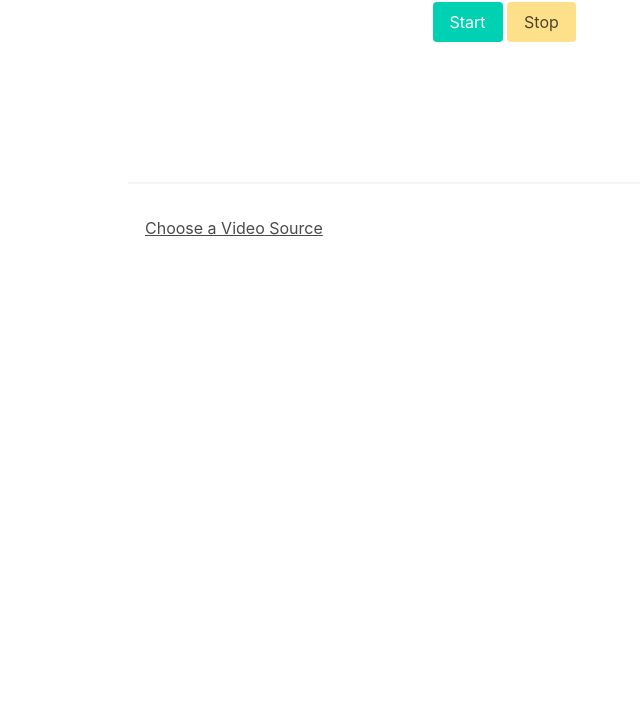
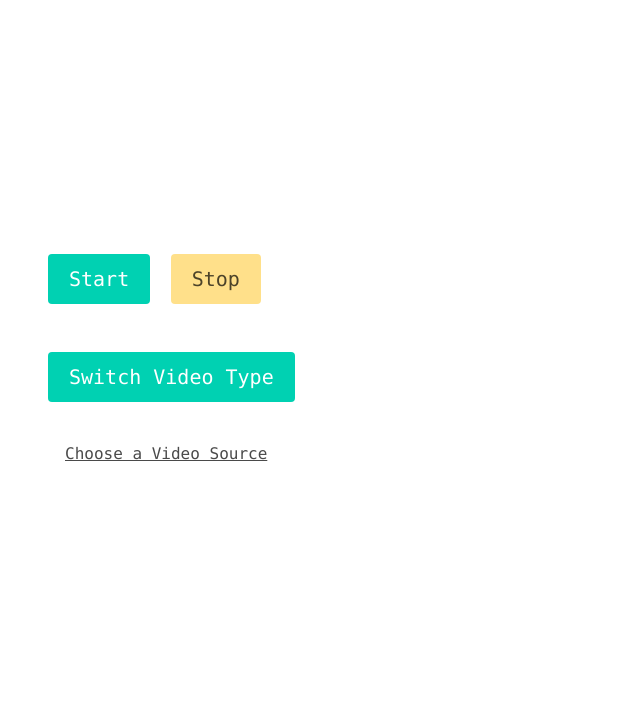
Before and after one commit to MNTadros/screen-recorder-electron, an Electron app: page src/index.html in a window 800 px wide. Shown: the part 82-800 px from the top of the page, without its empty margins (0-640 px from the left). Drawn offline with nearby package versions, Linux system fonts and the light colour scheme.

Commit message:
added switch button aswell as making the app look better

```diff
--- a/src/index.html
+++ b/src/index.html
@@ -7,19 +7,22 @@
     rel="stylesheet"
     href="https://cdn.jsdelivr.net/npm/bulma@0.8.0/css/bulma.min.css" />
     <link rel="stylesheet" href="index.css" />
+    <script src="https://cdn.tailwindcss.com"></script>
     <script defer src="render.js"></script>
   </head>
-  <body class="content">
-    <h1>⚡ Electron Screen Recorder</h1>
+  <body class="content container-mx-auto px-12">
 
-    <video></video>
+    <video class = "w-full h-fullrs"></video>
 
-    <button id="startButton" class="button is-primary">Start</button>
-    <button id="stopButton" class="button is-warning">Stop</button>
+    <div class="space-x-4 py-6 pb-12">
+    <button id="startButton" class="button is-primary text-xl font-mono">Start</button>
+    <button id="stopButton" class="button is-warning text-xl font-mono">Stop</button>
+    </div>
+    <button id="switchButton" class="button is-primary text-xl font-mono">Switch Video Type</button>
 
-    <hr />
+    <hr/>
 
-    <button id="videoSelectButton" class="button is-text">
+    <button id="videoSelectButton" class="button is-text text-l font-mono my-8">
       Choose a Video Source
     </button>
   </body>
```
